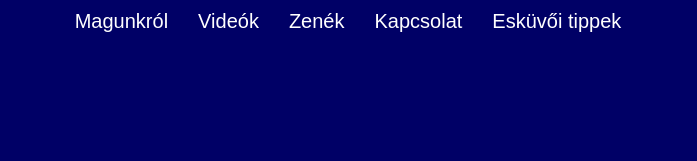
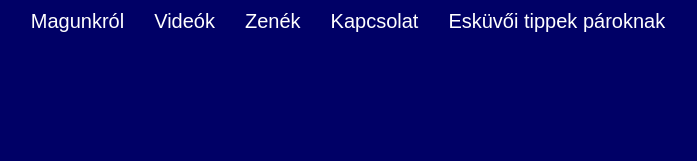
Before and after one commit to Bowapex/M4D, a plain HTML site: page index.htm in a window 1280 px wide. Shown: the top 161 px of the page, without its empty margins (292-989 px from the left). Drawn offline with nearby package versions, Linux system fonts and the light colour scheme.

Commit message:
Update index.htm

```diff
--- a/index.htm
+++ b/index.htm
@@ -38,7 +38,7 @@
     <a class="menupont" href="videok.htm">Videók</a>
     <a class="menupont" href="audio.htm">Zenék</a>
     <a class="menupont" href="kapcsolat.htm">Kapcsolat</a>
-    <a class="menupont" href="tippek.htm">Esküvői tippek</a>
+    <a class="menupont" href="tippek.htm">Esküvői tippek pároknak</a>
   </nav>
 
   <div class="topnav">
```
